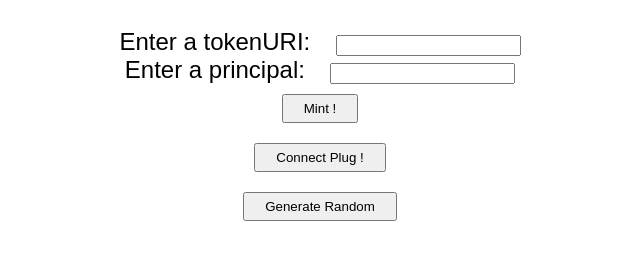
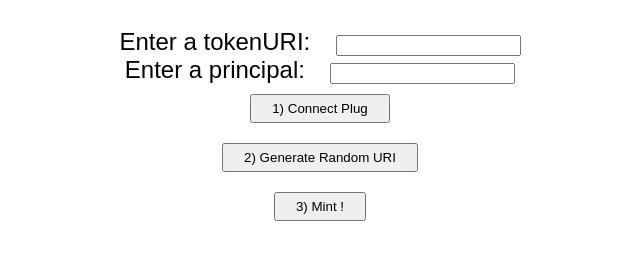
Before and after one commit to augchan42/mb_core_project, a website built with webpack: page src/minter_assets/src/index.html in a window 1280 px wide. Shown: the part 245-504 px from the top of the page, without its empty margins (320-960 px from the left). Built offline with nearby package versions, Linux system fonts and the light colour scheme; files whose address does not match are found by name; what @dfinity/agent would draw is missing.

Commit message:
make splash page clearer

```diff
--- a/src/minter_assets/src/index.html
+++ b/src/minter_assets/src/index.html
@@ -20,13 +20,13 @@
         <input id="principal" alt="Principal" type="text" />
       </form>
       <div>
-        <button id="mint" type="submit">Mint !</button>
+        <button id="connect" type="submit">1) Connect Plug</button>
       </div>
       <div>
-        <button id="connect" type="submit">Connect Plug !</button>
+        <button id="random" type="submit">2) Generate Random URI</button>
       </div>
       <div>
-        <button id="random" type="submit">Generate Random</button>
+        <button id="mint" type="submit">3) Mint !</button>
       </div>
       <div id="greeting"></div>
     </main>
```
